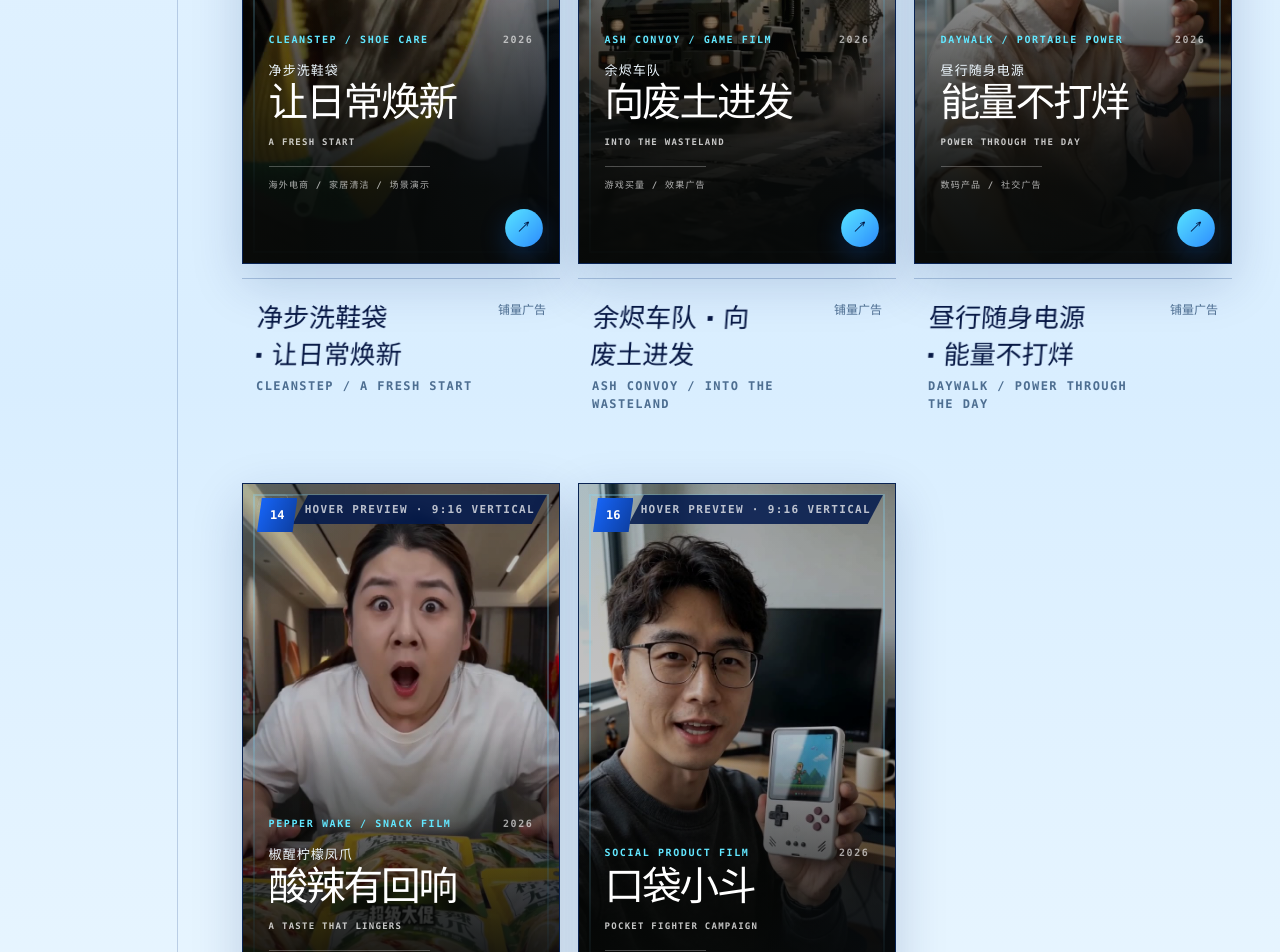
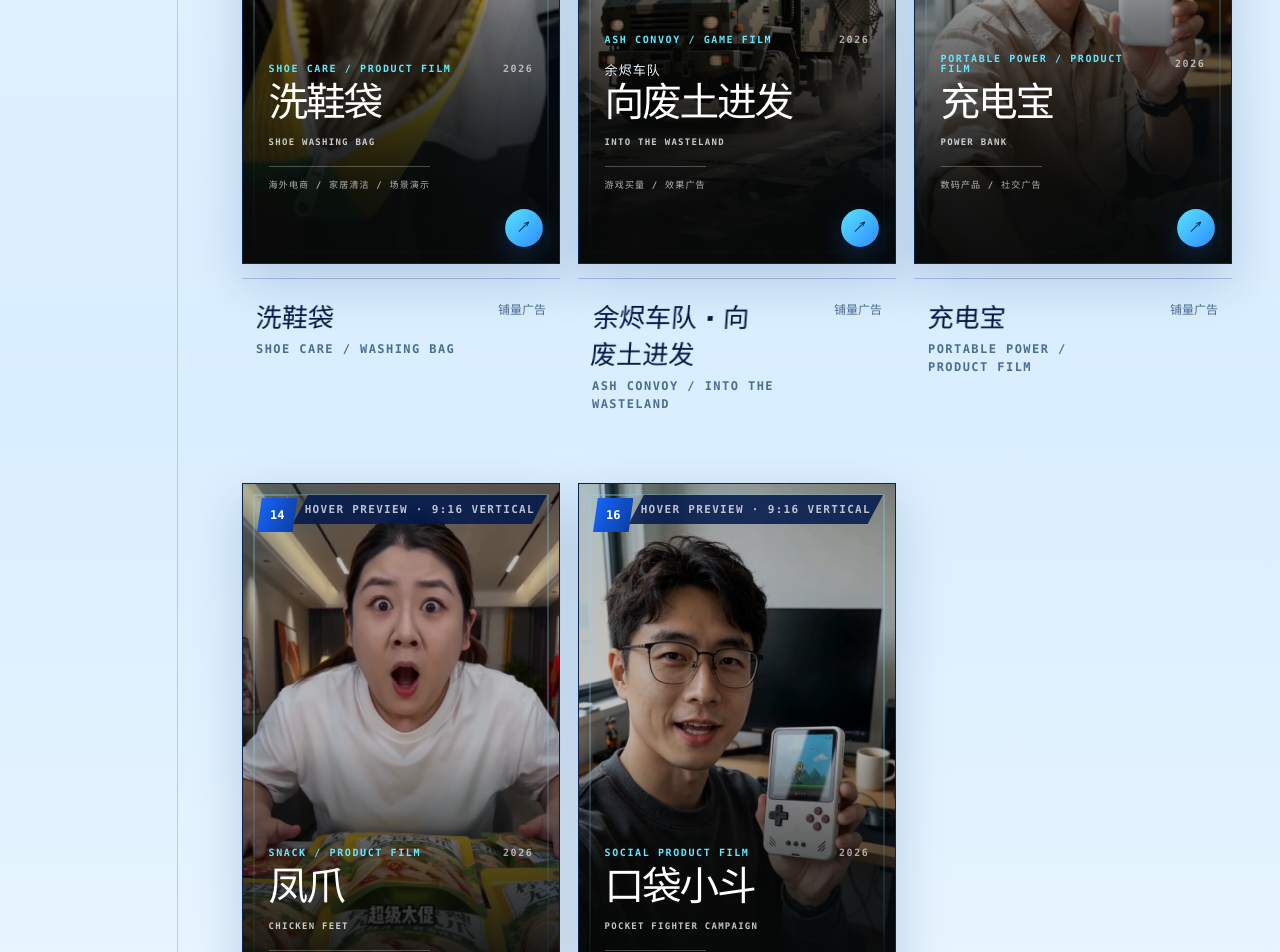
Before and after one commit to hqlf123/ai-creative-portfolio, a Next.js app: page / in a window 1280 px wide. Shown: the part 3160-4112 px from the top of the page. Built offline with nearby package versions, Linux system fonts and the light colour scheme.

Commit message:
Use direct product titles for three campaigns

```diff
--- a/app/page.tsx
+++ b/app/page.tsx
@@ -61,15 +61,14 @@ const asset = (filename: string) => filename.endsWith(".mp4")
 const projects: Project[] = [
   {
     id: "amazon-shoe-wash", index: "23",
-    productName: "净步洗鞋袋",
-    title: "让日常焕新", english: "A FRESH START",
-    listingTitle: "净步洗鞋袋 · 让日常焕新",
-    listingEnglish: "CLEANSTEP / A FRESH START",
-    coverLabel: "CLEANSTEP / SHOE CARE", category: "海外电商 / 家居清洁 / 场景演示",
+    title: "洗鞋袋", english: "SHOE WASHING BAG",
+    listingTitle: "洗鞋袋",
+    listingEnglish: "SHOE CARE / WASHING BAG",
+    coverLabel: "SHOE CARE / PRODUCT FILM", category: "海外电商 / 家居清洁 / 场景演示",
     group: "铺量广告", year: "2026",
     cover: asset("amazon-shoe-wash-poster.jpg"), coverFormat: "vertical",
     media: "video", source: asset("amazon-shoe-wash.mp4"), portrait: true,
-    summary: "为原创商品“净步洗鞋袋”设定海外电商场景，以家庭洗鞋难题切入，串联装袋、机洗与清洁效果展示，用生活情境和英文行动引导完成产品表达。",
+    summary: "为洗鞋袋设定海外电商场景，以家庭洗鞋难题切入，串联装袋、机洗与清洁效果展示，用生活情境和英文行动引导完成产品表达。",
     role: "海外电商广告创作", deliverable: "28 秒竖屏海外电商广告",
   },
   {
@@ -345,12 +344,11 @@ const projects: Project[] = [
   {
     id: "power-bank",
     index: "13",
-    productName: "昼行随身电源",
-    title: "能量不打烊",
-    english: "POWER THROUGH THE DAY",
-    listingTitle: "昼行随身电源 · 能量不打烊",
-    listingEnglish: "DAYWALK / POWER THROUGH THE DAY",
-    coverLabel: "DAYWALK / PORTABLE POWER",
+    title: "充电宝",
+    english: "POWER BANK",
+    listingTitle: "充电宝",
+    listingEnglish: "PORTABLE POWER / PRODUCT FILM",
+    coverLabel: "PORTABLE POWER / PRODUCT FILM",
     category: "数码产品 / 社交广告",
     group: "铺量广告",
     year: "2026",
@@ -359,19 +357,18 @@ const projects: Project[] = [
     media: "video",
     source: asset("power-bank.mp4"),
     portrait: true,
-    summary: "以原创商品“昼行随身电源”组织生活场景，通过人物演示连接便携充电需求与日常体验，形成轻快、直接的竖屏产品表达。",
+    summary: "以充电宝组织生活场景，通过人物演示连接便携充电需求与日常体验，形成轻快、直接的竖屏产品表达。",
     role: "脚本 · AI 人物 · 成片",
     deliverable: "15 秒竖屏产品广告",
   },
   {
     id: "chicken-feet",
     index: "14",
-    productName: "椒醒柠檬凤爪",
-    title: "酸辣有回响",
-    english: "A TASTE THAT LINGERS",
-    listingTitle: "椒醒柠檬凤爪 · 酸辣有回响",
-    listingEnglish: "PEPPER WAKE / A TASTE THAT LINGERS",
-    coverLabel: "PEPPER WAKE / SNACK FILM",
+    title: "凤爪",
+    english: "CHICKEN FEET",
+    listingTitle: "凤爪",
+    listingEnglish: "SNACK / PRODUCT FILM",
+    coverLabel: "SNACK / PRODUCT FILM",
     category: "抖音铺量 / 食品零食 / 效果广告",
     group: "铺量广告",
     year: "2026",
@@ -380,7 +377,7 @@ const projects: Project[] = [
     media: "video",
     source: asset("chicken-feet.mp4"),
     portrait: true,
-    summary: "围绕原创商品“椒醒柠檬凤爪”，以人物反应、酸辣口味提示和产品特写组织高密度节奏，完成适合抖音竖屏传播的零食广告表达。",
+    summary: "围绕凤爪产品，以人物反应、酸辣口味提示和产品特写组织高密度节奏，完成适合抖音竖屏传播的零食广告表达。",
     role: "创意脚本 · AI 表演 · 剪辑",
     deliverable: "15 秒竖屏食品广告",
   },
```
